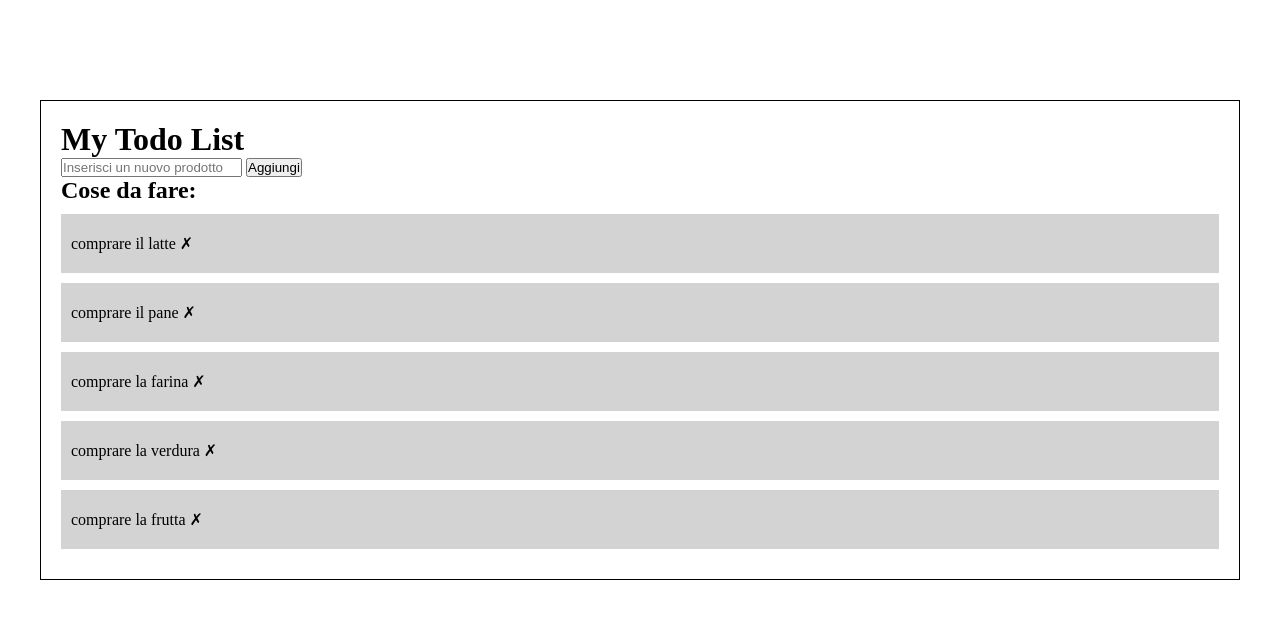
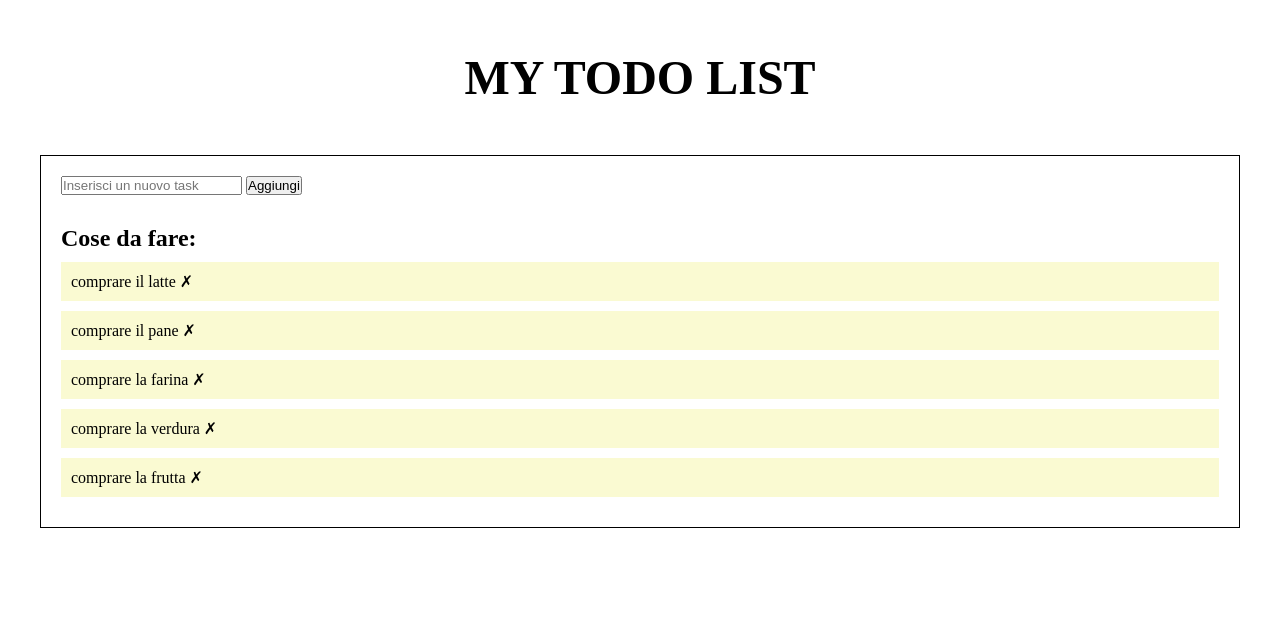
Before and after one commit to valentinaiori/vue-todolist, a plain HTML site: page index.html in a window 1280 px wide. Drawn offline with nearby package versions, Linux system fonts and the light colour scheme.

Commit message:
Add improvements

```diff
--- a/index.html
+++ b/index.html
@@ -15,21 +15,23 @@
     <div id="app">
         <div class="container">
 
+            <h1>MY TODO LIST</h1>
 
             <div class="todo-list-container">
-                <h1>My Todo List</h1>
+
             <div class="add-todo-container">
                 <input
                 type="text"
                  v-model="newTodo"
-                 placeholder="Inserisci un nuovo prodotto"
+                 placeholder="Inserisci un nuovo task"
                  />
                 <button @click="addTodo">Aggiungi</button>
             </div>
 
                 <h2>Cose da fare:</h2>
                 <ul>
-                    <li v-for="(todo, index) in todos">{{ todo.text }}
+                    <li
+                    v-for="(todo, index) in todos">{{ todo.text }}
                         <span @click="deleteTodo(index)">&cross;</span>
                     </li>
                 </ul>
--- a/style.css
+++ b/style.css
@@ -7,10 +7,11 @@
 .container{
     max-width: 1200px;
     margin: 0 auto;
+
 }
 
 .todo-list-container{
-    margin-top: 100px;
+    margin-top: 50px;
     border: 1px solid black;
     padding: 20px;
 
@@ -22,7 +23,20 @@
 }
 
 .todo-list-container li{
-    padding: 20px 10px;
+    padding: 10px 10px;
     margin: 10px 0px;
-    background-color: lightgray;
+    background-color: lightgoldenrodyellow;
+
+
+
 }
+
+h1{
+    font-size: 3.0rem;
+    text-align: center;
+    margin-top: 50px;
+}
+
+h2{
+    margin-top: 30px;
+}
```
